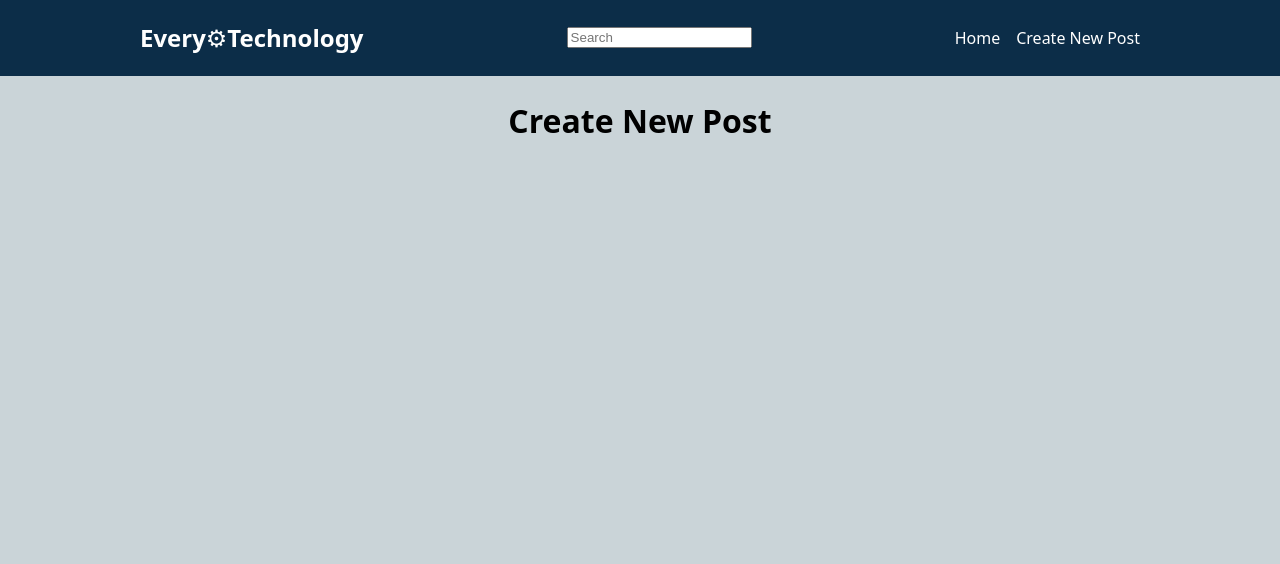
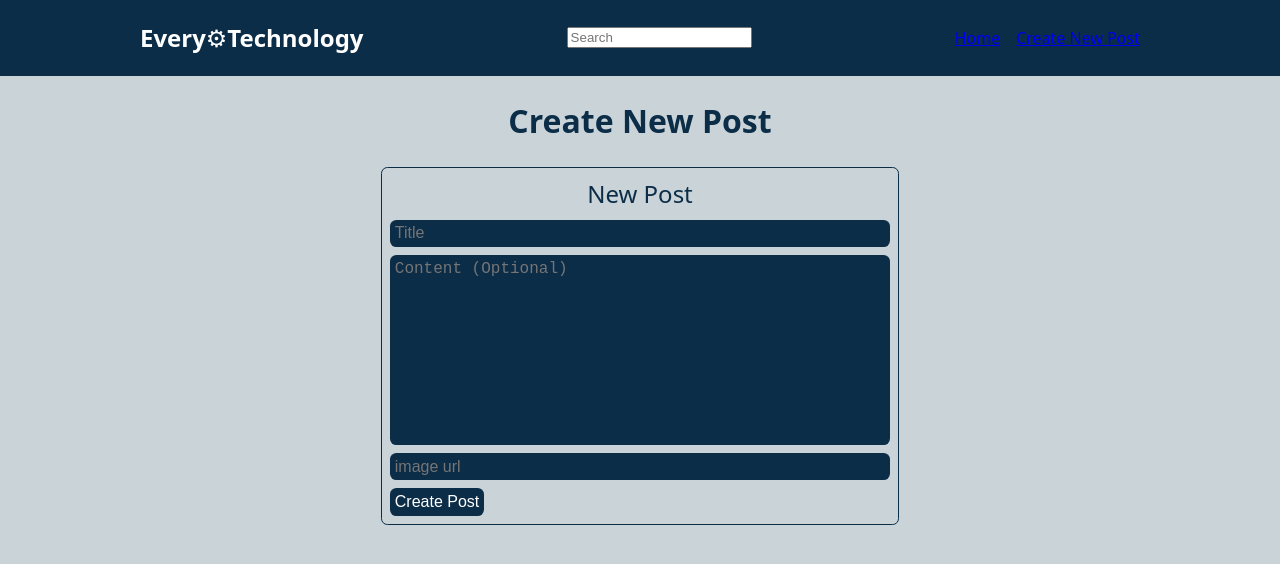
Before and after one commit to Stanbkrylix/everything-technology-app, a React (Vite) app: page /newPost in a window 1280 px wide. Shown: the top 564 px of the page. Built offline with nearby package versions, Linux system fonts and the light colour scheme.

Commit message:
new post page is finish

```diff
--- a/src/App.css
+++ b/src/App.css
@@ -19,17 +19,13 @@ body {
     padding: 0;
 }
 
+/* Navbar */
 .navbar-container {
     /* display: flex; */
     /* padding: 0; */
     /* width: 1000px; */
     background-color: #0c2d48;
     width: 100%;
-}
-
-.content-container {
-    width: 1000px;
-    margin: 0 auto;
 }
 
 .navbar {
@@ -44,3 +40,81 @@ body {
     display: flex;
     gap: 1rem;
 }
+
+/* Content */
+.content-container {
+    width: 1000px;
+    margin: 0 auto;
+}
+
+/* Home Container */
+.filter-btns {
+    display: flex;
+    gap: 0.5rem;
+    align-items: center;
+}
+.filter-btns button {
+    background-color: #0c2d48;
+    border: none;
+    padding: 0.4rem;
+    border-radius: 0.4rem;
+    cursor: pointer;
+}
+
+/* New post section */
+.new-post-container {
+    color: #0c2d48;
+}
+.post-section {
+    text-align: left;
+    /* color: #0c2d48; */
+}
+.post {
+    border: 1px solid #0c2d48;
+    border-radius: 0.4rem;
+    margin-bottom: 0.5rem;
+    padding: 0.2rem;
+    cursor: pointer;
+}
+
+.post * {
+    /* select all child elements*/
+    margin: 0;
+    padding: 0.2rem;
+}
+.new-post-card {
+    border: 1px solid #0c2d48;
+    border-radius: 0.4rem;
+    width: 50%;
+    margin: 0 auto;
+    display: flex;
+    flex-direction: column;
+    justify-content: center;
+    padding: 0.5rem;
+    gap: 0.5rem;
+}
+
+.new-post-card * {
+    border: none;
+    padding: 0.3rem;
+    border-radius: 0.4rem;
+    font-size: 1rem;
+    background-color: #0c2d48;
+    color: white;
+}
+
+.new-post-card *:focus {
+    outline: none;
+}
+.create-post-btn {
+    align-self: self-start;
+    cursor: pointer;
+    /* background-color: #0c2d48; */
+}
+.post-p {
+    background-color: rgb(202, 212, 216);
+    font-size: 1.5rem;
+    padding: 0;
+    margin: 0;
+    color: #0c2d48;
+}
--- a/src/App.jsx
+++ b/src/App.jsx
@@ -1,4 +1,4 @@
-import { BrowserRouter, Routes, Route } from "react-router-dom";
+import { BrowserRouter, Routes, Route, Link } from "react-router-dom";
 import Layout from "./Layout";
 import Home from "./Pages/Home";
 import NewPost from "./Pages/NewPost";
@@ -42,8 +42,13 @@ function Navbar() {
             />
 
             <div className="home-newPost">
-                <p className="home-page">Home</p>
-                <p className="new-post-page">Create New Post</p>
+                <Link to={"/"}>
+                    <p className="home-page">Home</p>
+                </Link>
+
+                <Link to={"/newPost"}>
+                    <p className="new-post-page">Create New Post</p>
+                </Link>
             </div>
         </div>
     );
--- a/src/Pages/Home.jsx
+++ b/src/Pages/Home.jsx
@@ -1,7 +1,25 @@
 function Home() {
     return (
         <div className="home-container">
-            <h1>Home</h1>
+            <div className="filter-btns">
+                <p>Filter by: </p>
+                <button className="newest-btn">Newest</button>
+                <button className="popular-btn">Most Popular</button>
+            </div>
+            <div className="post-section">
+                <Post />
+                <Post />
+            </div>
+        </div>
+    );
+}
+
+function Post() {
+    return (
+        <div className="post">
+            <p className="time-posted">Posted 10 hours ago</p>
+            <h2 className="post-question"> When was the computer invented</h2>
+            <p className="number-of-likes">10 likes</p>
         </div>
     );
 }
--- a/src/Pages/NewPost.jsx
+++ b/src/Pages/NewPost.jsx
@@ -1,7 +1,42 @@
 function NewPost() {
+    function handleSubmit(e) {
+        e.preventDefault();
+    }
     return (
         <div className="new-post-container">
             <h1>Create New Post</h1>
+
+            <form className="new-post-card" onSubmit={handleSubmit}>
+                <p className="post-p">New Post</p>
+                <input
+                    type="text"
+                    name=""
+                    id=""
+                    className="title"
+                    placeholder="Title"
+                />
+                <textarea
+                    type="text"
+                    placeholder="Content (Optional)"
+                    name=""
+                    rows={10}
+                    cols={50}
+                    style={{ resize: "none" }}
+                    className="content"
+                />
+                <input
+                    type="text"
+                    placeholder="image url"
+                    className="image-url"
+                />
+                <input
+                    type="submit"
+                    name=""
+                    value="Create Post"
+                    id=""
+                    className="create-post-btn"
+                />
+            </form>
         </div>
     );
 }
```
